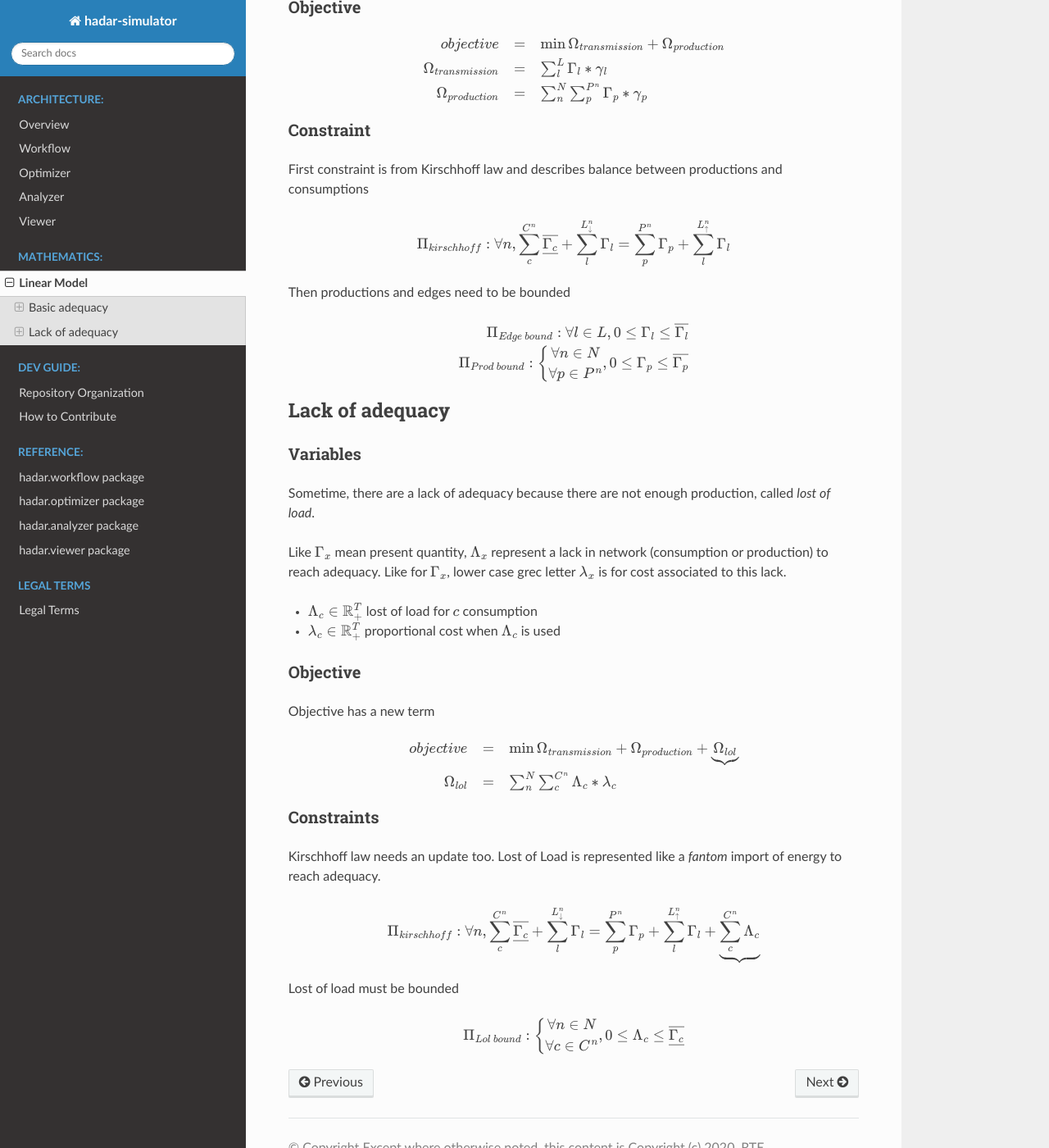
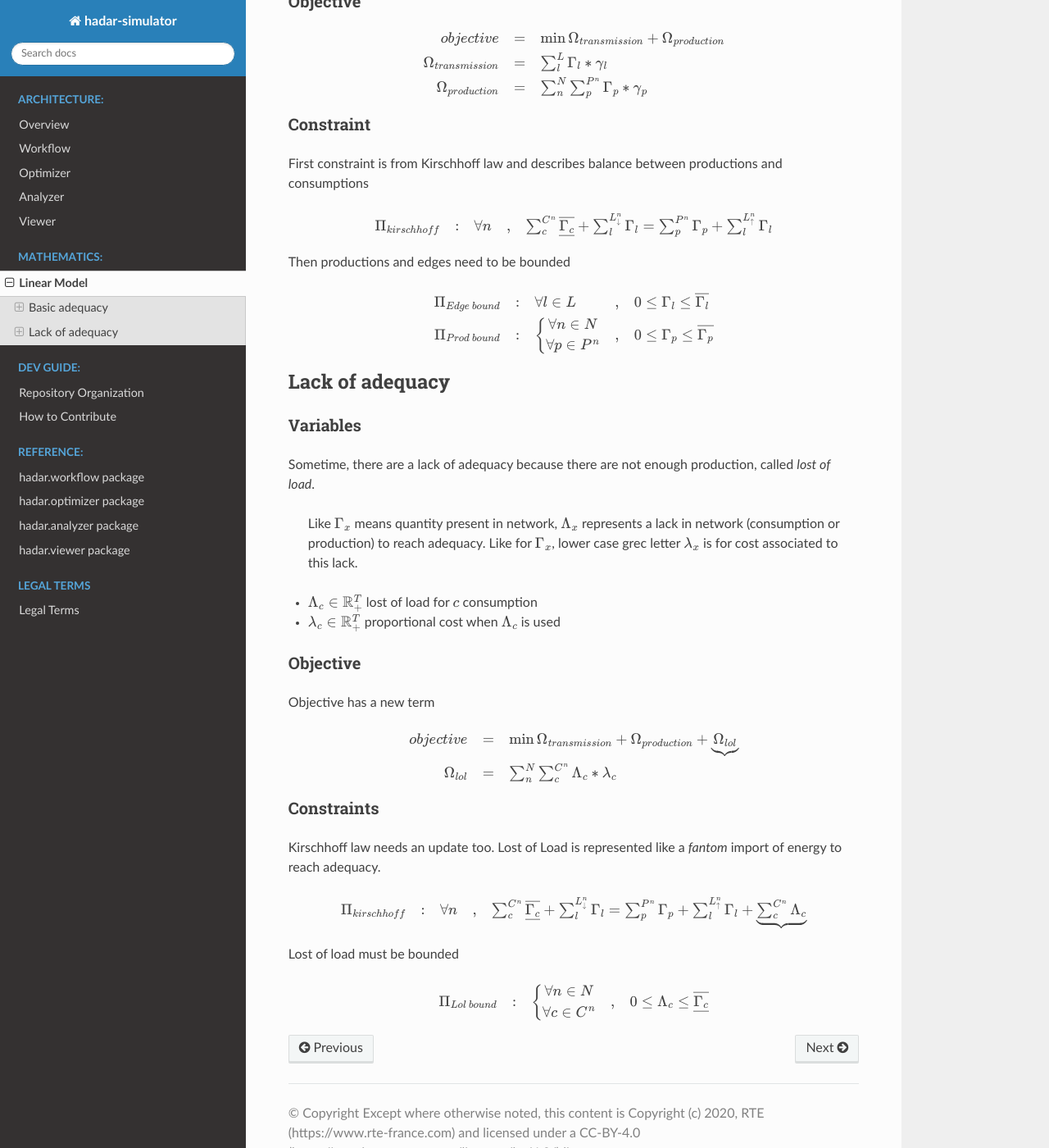
Before and after one commit to hadar-simulator/hadar, a Sphinx documentation site: the page built from docs/source/mathematics/linear-model.rst, in a window 1280 px wide and 1400 px high, scrolled down 1227 px. Shown: the whole window at 82% size. Built offline with Sphinx 7.4.7 and the Read the Docs theme 2.0.0, drawn with Linux system fonts in a browser that asks for light colours.

Commit message:
Improve docs

```diff
--- a/docs/source/mathematics/linear-model.rst
+++ b/docs/source/mathematics/linear-model.rst
@@ -8,7 +8,7 @@
 #. Basic adequacy equations
 #. Add lack of adequacy terms (lost of load and spillage)
 
-As you will see, :math:`\Gamma_x` represents a quantity in network, :math:`\overline{\Gamma_x}` is the maximum, :math:`\underline{\Gamma_x}` is the minimum, :math:`\overline{\underline{\Gamma_x}}` is the maximum and minimum a.k.a it's a forced quantity. Upper case grec letter is for quantity, and lower case grec letter is for cost :math:`\gamma_x` associated to this quantity.
+    As you will see, :math:`\Gamma_x` represents a quantity in network, :math:`\overline{\Gamma_x}` is the maximum, :math:`\underline{\Gamma_x}` is the minimum, :math:`\overline{\underline{\Gamma_x}}` is the maximum and minimum a.k.a it's a forced quantity. Upper case grec letter is for quantity, and lower case grec letter is for cost :math:`\gamma_x` associated to this quantity.
 
 Basic adequacy
 --------------
@@ -73,18 +73,21 @@
 First constraint is from Kirschhoff law and describes balance between productions and consumptions
 
 .. math::
-    \Pi_{kirschhoff} : \forall n, \sum^{C^n}_{c}{\underline{\overline{\Gamma_c}}} + \sum^{L^n_{\downarrow}}_{l}{ \Gamma_l } = \sum^{P^n}_{p}{ \Gamma_p } + \sum^{L^n_{\uparrow}}_{l}{ \Gamma_l }
+    \begin{array}{rcl}
+    \Pi_{kirschhoff} &:& \forall n &,& \sum^{C^n}_{c}{\underline{\overline{\Gamma_c}}} + \sum^{L^n_{\downarrow}}_{l}{ \Gamma_l } = \sum^{P^n}_{p}{ \Gamma_p } + \sum^{L^n_{\uparrow}}_{l}{ \Gamma_l }
+    \end{array}
 
 Then productions and edges need to be bounded
 
 .. math::
-    \Pi_{Edge\ bound}: \forall l \in L,  0 \le \Gamma_{l} \le \overline{\Gamma_l} \\
-    \Pi_{Prod\ bound}:
+    \begin{array}{rcl}
+    \Pi_{Edge\ bound} &:& \forall l \in L &,&  0 \le \Gamma_{l} \le \overline{\Gamma_l} \\
+    \Pi_{Prod\ bound} &:&
     \left\{ \begin{array}{cl}
     \forall n \in N \\
     \forall p \in P^n
-    \end{array} \right.
-    , 0 \le \Gamma_p \le \overline{\Gamma_p}
+    \end{array} \right. &,& 0 \le \Gamma_p \le \overline{\Gamma_p}
+    \end{array}
 
 
 Lack of adequacy
@@ -95,7 +98,7 @@
 
 Sometime, there are a lack of adequacy because there are not enough production, called *lost of load*.
 
-Like :math:`\Gamma_x` mean present quantity, :math:`\Lambda_x` represent a lack in network (consumption or production) to reach adequacy. Like for :math:`\Gamma_x`, lower case grec letter :math:`\lambda_x` is for cost associated to this lack.
+    Like :math:`\Gamma_x` means quantity present in network, :math:`\Lambda_x` represents a lack in network (consumption or production) to reach adequacy. Like for :math:`\Gamma_x`, lower case grec letter :math:`\lambda_x` is for cost associated to this lack.
 
 * :math:`\Lambda_c \in \mathbb{R}^T_+` lost of load for :math:`c` consumption
 
@@ -118,14 +121,17 @@
 Kirschhoff law needs an update too. Lost of Load is represented like a *fantom* import of energy to reach adequacy.
 
 .. math::
-        \Pi_{kirschhoff} : \forall n, \sum^{C^n}_{c}{\underline{\overline{\Gamma_c}}} + \sum^{L^n_{\downarrow}}_{l}{ \Gamma_l } = \sum^{P^n}_{p}{ \Gamma_p } + \sum^{L^n_{\uparrow}}_{l}{ \Gamma_l } + \underbrace{\sum^{C^n}_{c}{ \Lambda_c }}
+    \begin{array}{rcl}
+        \Pi_{kirschhoff} &:& \forall n &,& \sum^{C^n}_{c}{\underline{\overline{\Gamma_c}}} + \sum^{L^n_{\downarrow}}_{l}{ \Gamma_l } = \sum^{P^n}_{p}{ \Gamma_p } + \sum^{L^n_{\uparrow}}_{l}{ \Gamma_l } + \underbrace{\sum^{C^n}_{c}{ \Lambda_c }}
+    \end{array}
 
 Lost of load must be bounded
 
 .. math::
-    \Pi_{Lol\ bound}:
+    \begin{array}{rcl}
+    \Pi_{Lol\ bound} &:&
     \left\{ \begin{array}{cl}
     \forall n \in N \\
     \forall c \in C^n
-    \end{array} \right.
-    , 0 \le \Lambda_c \le \overline{\underline{\Gamma_c}}
+    \end{array} \right. &,& 0 \le \Lambda_c \le \overline{\underline{\Gamma_c}}
+    \end{array}
```
Also changed, not shown: docs/source/dev-guide/contributing.rst (+7 -7 lines), docs/source/dev-guide/repository.rst (+10 -10 lines).
